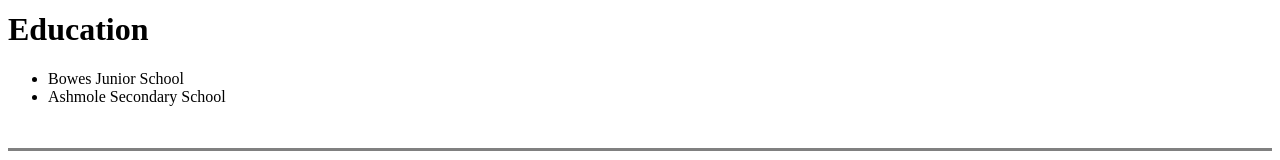
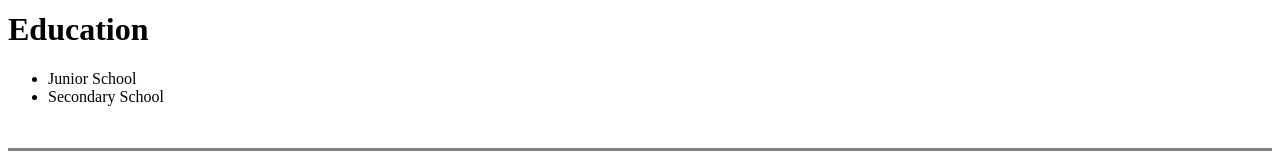
Before and after one commit to leeozzie/CV, a plain HTML site: page index.html in a window 1280 px wide. Shown: the part 375-535 px from the top of the page. Drawn offline with Linux system fonts and the light colour scheme.

Commit message:
Update index.html

```diff
--- a/index.html
+++ b/index.html
@@ -22,8 +22,8 @@
   <!-- Education -->
   <h1>Education</h1>
   <ul>
-    <li>Bowes Junior School</li>
-    <li>Ashmole Secondary School</li>
+    <li>Junior School</li>
+    <li>Secondary School</li>
   </ul>
   <br>
   <hr size="3" noshade>
```
